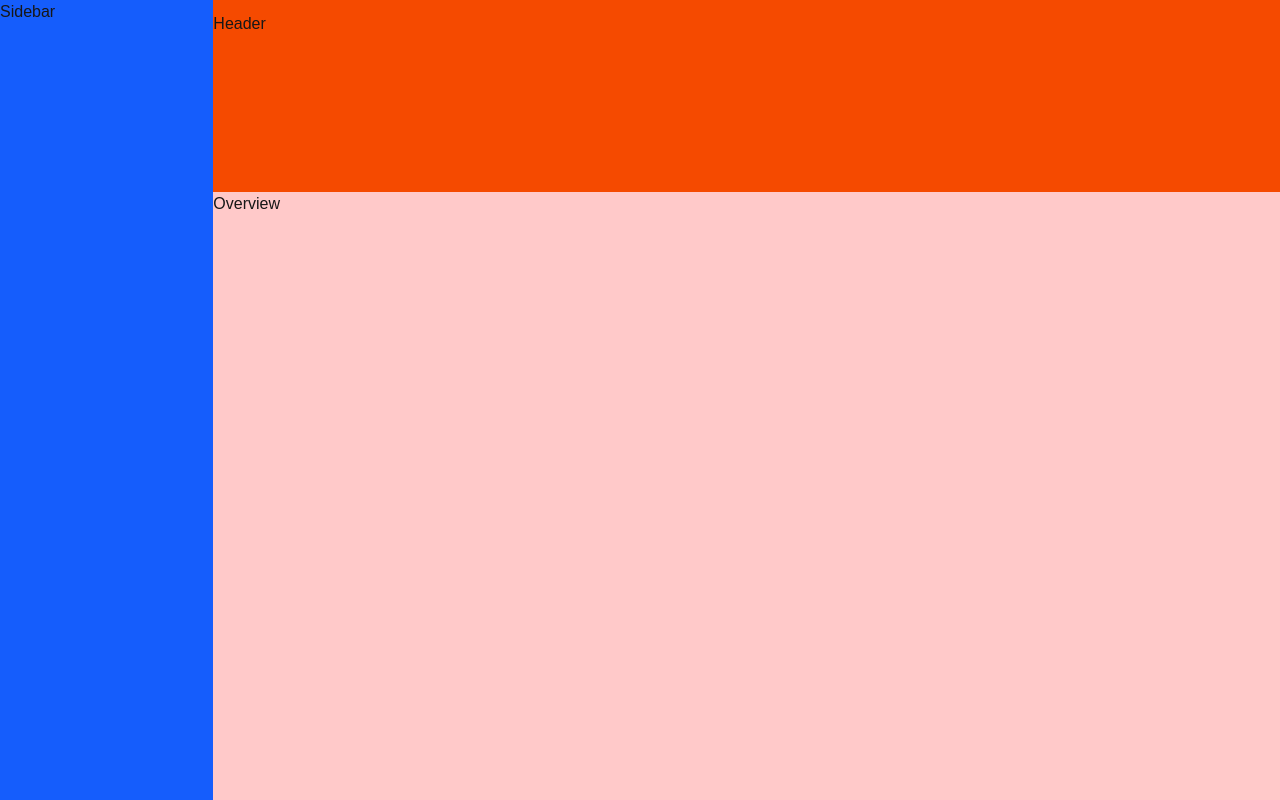
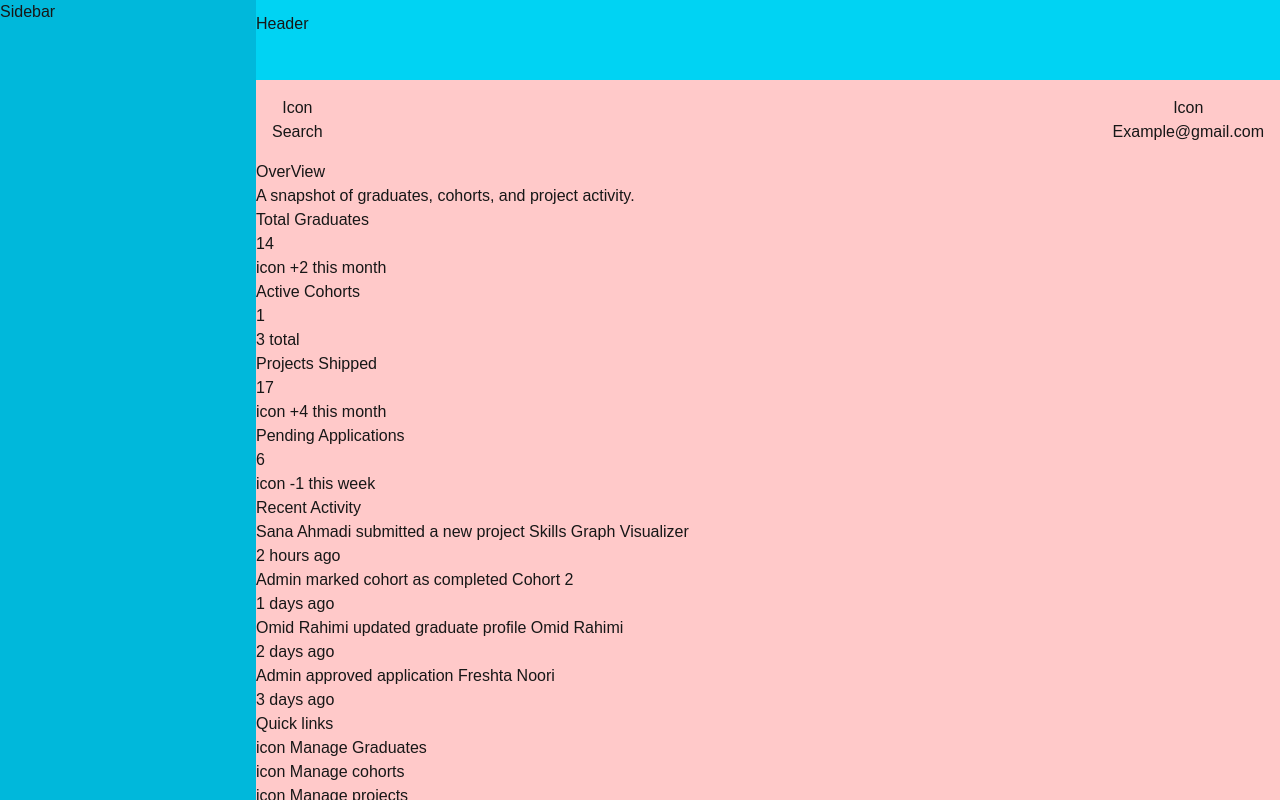
Before and after one commit to jafarimurtaza/age-portal-dashboard, a Next.js app: page /overview in a window 1280 px wide. Shown: the top 800 px of the page. Built offline with nearby package versions, Linux system fonts and the light colour scheme.

Commit message:
start and structured my project

```diff
--- a/src/app/(admin)/overview/page.js
+++ b/src/app/(admin)/overview/page.js
@@ -1,5 +1,112 @@
 import React from "react";
 
 export default function OverviewPage() {
-  return <div>Overview</div>;
+  return (
+    <div>
+      <header className="flex justify-between items-center p-4 flex-row">
+        <div>
+          <button>
+            <span>
+              <p>Icon</p>
+            </span>
+            <span>
+              <p>Search</p>
+            </span>
+          </button>
+        </div>
+
+        <div>
+          <button>
+            <span>
+              <p>Icon</p>
+            </span>
+            <span>
+              <p>Example@gmail.com</p>
+            </span>
+          </button>
+        </div>
+      </header>
+
+      <main>
+        <div className="Tittle">
+          <h1>OverView</h1>
+          <p>A snapshot of graduates, cohorts, and project activity.</p>
+        </div>
+
+        <div className="Cards">
+          <div className="card">
+            <p>Total Graduates</p>
+            <h2>14</h2>
+            <p> icon +2 this month</p>
+          </div>
+
+          <div className="card">
+            <p>Active Cohorts</p>
+            <h2>1</h2>
+            <p> 3 total</p>
+          </div>
+
+          <div className="card">
+            <p>Projects Shipped</p>
+            <h2>17</h2>
+            <p> icon +4 this month</p>
+          </div>
+
+          <div className="card">
+            <p>Pending Applications</p>
+            <h2>6</h2>
+            <p> icon -1 this week</p>
+          </div>
+        </div>
+
+        <div className="recent">
+          <h2>Recent Activity</h2>
+          <div>
+            <ul>
+              <li>
+                <p>
+                  Sana Ahmadi submitted a new project Skills Graph Visualizer
+                </p>
+                <span>2 hours ago</span>
+              </li>
+
+              <li>
+                <p>Admin marked cohort as completed Cohort 2</p>
+                <span>1 days ago</span>
+              </li>
+
+              <li>
+                <p>Omid Rahimi updated graduate profile Omid Rahimi</p>
+                <span>2 days ago</span>
+              </li>
+
+              <li>
+                <p>Admin approved application Freshta Noori</p>
+                <span>3 days ago</span>
+              </li>
+            </ul>
+          </div>
+        </div>
+
+        <div className="Quick_links">
+          <h2>Quick links</h2>
+          <div>
+            <a>icon Manage Graduates</a>
+          </div>
+
+          <div>
+            <a>icon Manage cohorts</a>
+          </div>
+
+          <div>
+            <a>icon Manage projects</a>
+          </div>
+
+          <div>
+            <a>icon Manage skills</a>
+          </div>
+        </div>
+      </main>
+    </div>
+  );
 }
--- a/src/app/layout.js
+++ b/src/app/layout.js
@@ -31,7 +31,7 @@ export default function RootLayout({ children }) {
           <div className="bg-red-200 w-full">
             <Header />
             <main className="min-h-screen">{children}</main>
-            <Footer />
+            {/* <Footer /> */}
           </div>
         </div>
       </body>
--- a/src/app/page.js
+++ b/src/app/page.js
@@ -1,64 +1,11 @@
 import Image from "next/image";
+import OverviewPage from "./(admin)/overview/page";
 
 export default function Home() {
   return (
     <div className="flex flex-col flex-1 items-center justify-center bg-zinc-50 font-sans dark:bg-black">
-      <main className="flex flex-1 w-full max-w-3xl flex-col items-center justify-between py-32 px-16 bg-white dark:bg-black sm:items-start">
-        <Image
-          className="dark:invert"
-          src="/next.svg"
-          alt="Next.js logo"
-          width={100}
-          height={20}
-          priority
-        />
-        <div className="flex flex-col items-center gap-6 text-center sm:items-start sm:text-left">
-          <h1 className="max-w-xs text-3xl font-semibold leading-10 tracking-tight text-black dark:text-zinc-50">
-            To get started, edit the page.js file.
-          </h1>
-          <p className="max-w-md text-lg leading-8 text-zinc-600 dark:text-zinc-400">
-            Looking for a starting point or more instructions? Head over to{" "}
-            <a
-              href="https://vercel.com/templates?framework=next.js&utm_source=create-next-app&utm_medium=appdir-template-tw&utm_campaign=create-next-app"
-              className="font-medium text-zinc-950 dark:text-zinc-50"
-            >
-              Templates
-            </a>{" "}
-            or the{" "}
-            <a
-              href="https://nextjs.org/learn?utm_source=create-next-app&utm_medium=appdir-template-tw&utm_campaign=create-next-app"
-              className="font-medium text-zinc-950 dark:text-zinc-50"
-            >
-              Learning
-            </a>{" "}
-            center.
-          </p>
-        </div>
-        <div className="flex flex-col gap-4 text-base font-medium sm:flex-row">
-          <a
-            className="flex h-12 w-full items-center justify-center gap-2 rounded-full bg-foreground px-5 text-background transition-colors hover:bg-[#383838] dark:hover:bg-[#ccc] md:w-[158px]"
-            href="https://vercel.com/new?utm_source=create-next-app&utm_medium=appdir-template-tw&utm_campaign=create-next-app"
-            target="_blank"
-            rel="noopener noreferrer"
-          >
-            <Image
-              className="dark:invert"
-              src="/vercel.svg"
-              alt="Vercel logomark"
-              width={16}
-              height={16}
-            />
-            Deploy Now
-          </a>
-          <a
-            className="flex h-12 w-full items-center justify-center rounded-full border border-solid border-black/[.08] px-5 transition-colors hover:border-transparent hover:bg-black/[.04] dark:border-white/[.145] dark:hover:bg-[#1a1a1a] md:w-[158px]"
-            href="https://nextjs.org/docs?utm_source=create-next-app&utm_medium=appdir-template-tw&utm_campaign=create-next-app"
-            target="_blank"
-            rel="noopener noreferrer"
-          >
-            Documentation
-          </a>
-        </div>
+      <main>
+        <OverviewPage />
       </main>
     </div>
   );
--- a/src/components/Layout/Header.jsx
+++ b/src/components/Layout/Header.jsx
@@ -1,5 +1,5 @@
 import React from "react";
 
 export default function Header() {
-  return <div className="w-full py-3 bg-orange-600 h-48">Header</div>;
+  return <div className="w-full py-3 bg-cyan-400 h-20">Header</div>;
 }
--- a/src/components/Layout/Sidebar.jsx
+++ b/src/components/Layout/Sidebar.jsx
@@ -1,5 +1,5 @@
 import React from "react";
 
 export default function Sidebar() {
-  return <div className="w-1/5 min-h-screen bg-blue-600">Sidebar</div>;
+  return <div className="w-1/4 min-h-screen bg-cyan-500">Sidebar</div>;
 }
```
Also changed, not shown: 1 other file (tests, documents, lock files or other folders).
